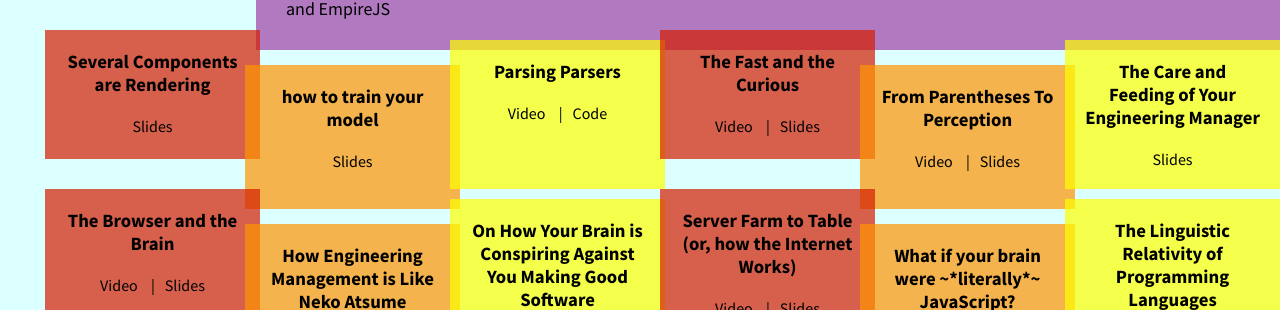
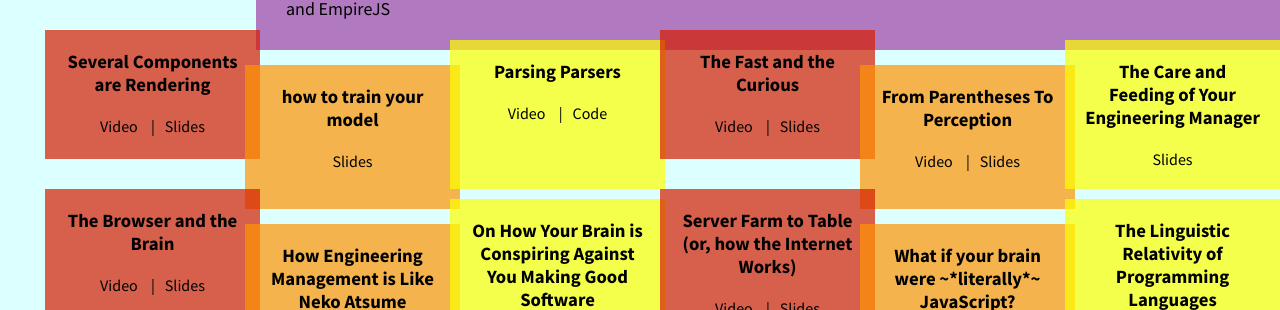
Before and after one commit to jennazee/jennazee.github.io, a Jekyll site: the page index.html, which Jekyll copies as it is, in a window 1280 px wide. Shown: the part 880-1190 px from the top of the page. Built offline with Jekyll 4.4.1, drawn with Linux system fonts in a browser that asks for light colours.

Commit message:
Add qcon 2023 video

```diff
--- a/index.html
+++ b/index.html
@@ -31,6 +31,7 @@
         <li class="Portfolio__entry">
           <h3 class="Portfolio__title">Several Components are Rendering</h3>
           <ul class="Portfolio__links">
+            <li><a href="https://www.infoq.com/presentations/slack-front-performance/">Video</a></li>
             <li><a href="slides/at-qcon-ny.pdf">Slides</a></li>
           </ul>
         </li>
```
